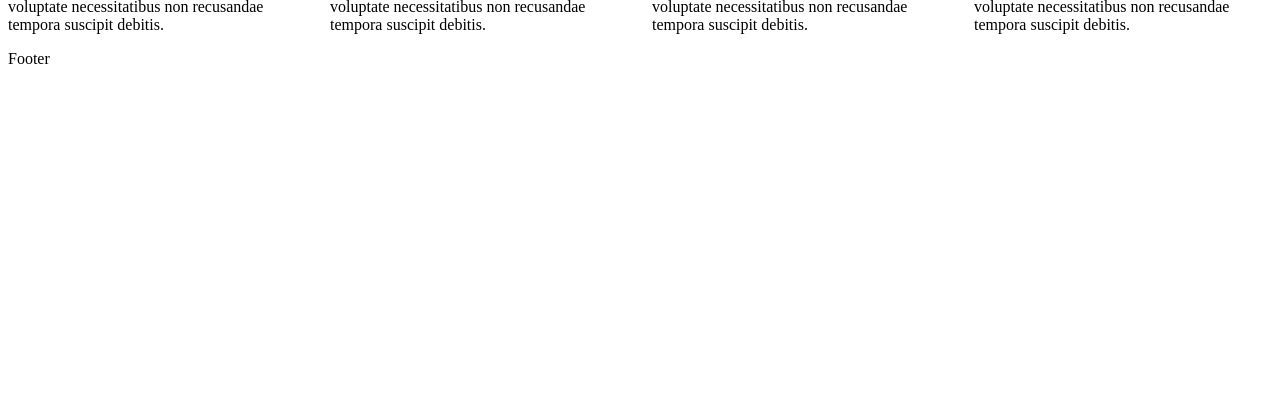
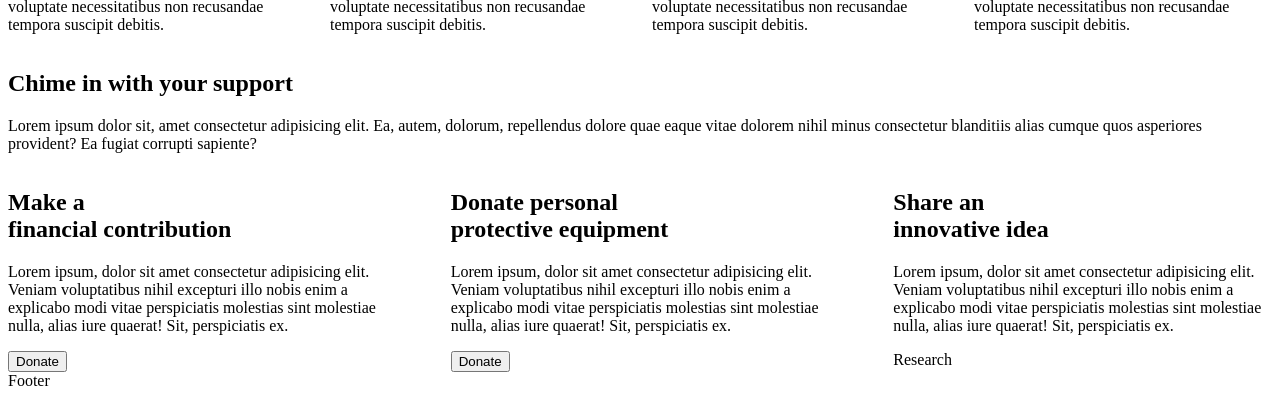
Before and after one commit to sarimabbas/chime-website, a Nuxt app: page / in a window 1280 px wide. Shown: the part 1173-1568 px from the top of the page. Before the commit the page ends 1249 px from the top, so only its background shows below. Built offline with nearby package versions, Linux system fonts and the light colour scheme.

Commit message:
add support section

```diff
--- a/components/Areas/Areas.vue
+++ b/components/Areas/Areas.vue
@@ -8,7 +8,7 @@ export default {
 </script>
 
 <template>
-  <section id="research" class="px-6 py-16 bg-gray-100 lg:px-32">
+  <section id="research" class="px-6 py-16 bg-gray-200 lg:px-32">
     <div class="flex flex-wrap items-center h-full">
       <div>
         <!-- text -->
--- /dev/null
+++ b/components/Support/Support.vue
@@ -0,0 +1,75 @@
+<script>
+import Card from '../Card/Card'
+export default {
+  components: {
+    Card
+  }
+}
+</script>
+
+<template>
+  <section id="support" class="px-6 py-16 md:py-0 lg:px-32">
+    <div class="flex flex-wrap items-center h-full text-center md:h-screen">
+      <div>
+        <!-- text -->
+        <div class="flex flex-wrap justify-center pb-16">
+          <h1
+            class="pb-4 text-4xl font-semibold leading-tight tracking-tight text-gray-800"
+          >Chime in with your support</h1>
+          <p
+            class="text-xl md:px-32 lg:px-40"
+          >Lorem ipsum dolor sit, amet consectetur adipisicing elit. Ea, autem, dolorum, repellendus dolore quae eaque vitae dolorem nihil minus consectetur blanditiis alias cumque quos asperiores provident? Ea fugiat corrupti sapiente?</p>
+        </div>
+        <!-- cards -->
+        <div class="card-grid">
+          <div>
+            <h2 class="pb-2 text-2xl font-semibold">
+              Make a
+              <br />financial contribution
+            </h2>
+            <p
+              class="pb-4"
+            >Lorem ipsum, dolor sit amet consectetur adipisicing elit. Veniam voluptatibus nihil excepturi illo nobis enim a explicabo modi vitae perspiciatis molestias sint molestiae nulla, alias iure quaerat! Sit, perspiciatis ex.</p>
+            <button
+              class="px-3 py-2 text-sm font-medium leading-5 text-white bg-gray-900 rounded-md hover:bg-gray-700"
+            >Donate</button>
+          </div>
+          <div>
+            <h2 class="pb-2 text-2xl font-semibold">
+              Donate personal
+              <br />protective equipment
+            </h2>
+            <p
+              class="pb-4"
+            >Lorem ipsum, dolor sit amet consectetur adipisicing elit. Veniam voluptatibus nihil excepturi illo nobis enim a explicabo modi vitae perspiciatis molestias sint molestiae nulla, alias iure quaerat! Sit, perspiciatis ex.</p>
+            <button
+              class="px-3 py-2 text-sm font-medium leading-5 text-white bg-gray-900 rounded-md hover:bg-gray-700"
+            >Donate</button>
+          </div>
+          <div>
+            <h2 class="pb-2 text-2xl font-semibold">
+              Share an
+              <br />innovative idea
+            </h2>
+            <p
+              class="pb-4"
+            >Lorem ipsum, dolor sit amet consectetur adipisicing elit. Veniam voluptatibus nihil excepturi illo nobis enim a explicabo modi vitae perspiciatis molestias sint molestiae nulla, alias iure quaerat! Sit, perspiciatis ex.</p>
+            <a
+              class="px-3 py-2 text-sm font-medium leading-5 text-white transition duration-150 ease-in-out bg-gray-900 rounded-md focus:outline-none focus:text-white focus:bg-gray-700"
+            >Research</a>
+          </div>
+        </div>
+      </div>
+    </div>
+  </section>
+</template>
+
+
+
+<style scoped>
+.card-grid {
+  gap: 4rem;
+  display: grid;
+  grid-template-columns: repeat(auto-fit, minmax(15rem, 1.5fr));
+}
+</style>
--- a/pages/index.vue
+++ b/pages/index.vue
@@ -2,16 +2,19 @@
   <div>
     <Intro />
     <Areas />
+    <Support />
   </div>
 </template>
 
 <script>
 import Intro from '../components/Intro/Intro'
 import Areas from '../components/Areas/Areas'
+import Support from '../components/Support/Support'
 export default {
   components: {
     Intro,
-    Areas
+    Areas,
+    Support
   }
 }
 </script>
```
